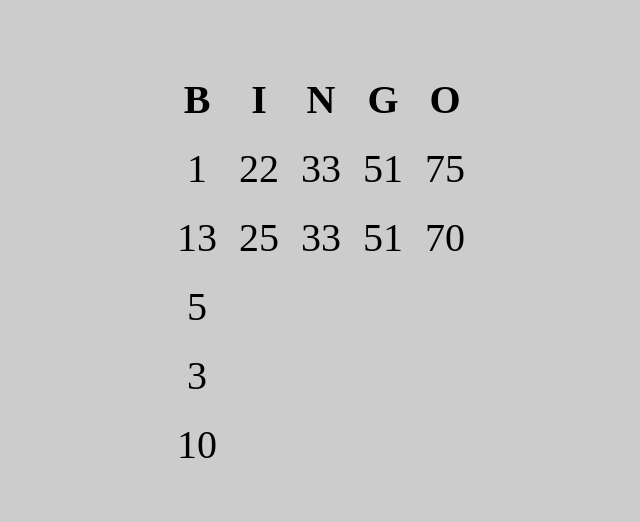
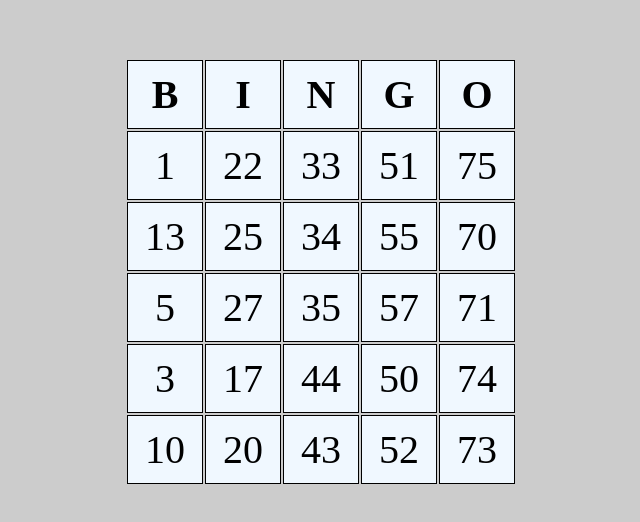
Before and after one commit to LMV014/IW.2.B, a plain HTML site: page bingo.html in a window 1280 px wide. Shown: the part 128-650 px from the top of the page, without its empty margins (319-959 px from the left). Drawn offline with Linux system fonts and the light colour scheme.

Commit message:
Tabela finalizada

```diff
--- a/bingo.html
+++ b/bingo.html
@@ -31,30 +31,30 @@
     <tr>
         <td>13</td>
         <td>25</td>
-        <td>33</td>
-        <td>51</td>
+        <td>34</td>
+        <td>55</td>
         <td>70</td>
     </tr>
     <tr>
         <td>5</td>
-        <td></td>
-        <td></td>
-        <td></td>
-        <td></td>
+        <td>27</td>
+        <td>35</td>
+        <td>57</td>
+        <td>71</td>
     </tr>
     <tr>
         <td>3</td>
-        <td></td>
-        <td></td>
-        <td></td>
-        <td></td>
+        <td>17</td>
+        <td>44</td>
+        <td>50</td>
+        <td>74</td>
     </tr>
     <tr>
         <td>10</td>
-        <td></td>
-        <td></td>
-        <td></td>
-        <td></td>
+        <td>20</td>
+        <td>43</td>
+        <td>52</td>
+        <td>73</td>
     </tr>
     </tbody>
 </table>
--- a/style.css
+++ b/style.css
@@ -9,14 +9,12 @@ body, html
     align-items: center;
 }
 
-table
-{
-
-}
 
 td,th
 {
-    padding: 10px;
+    border: 1px solid;
+    padding: 10px 17px;
     font-size: 40px;
     text-align: center;
+    background-color: aliceblue;
 }
```
